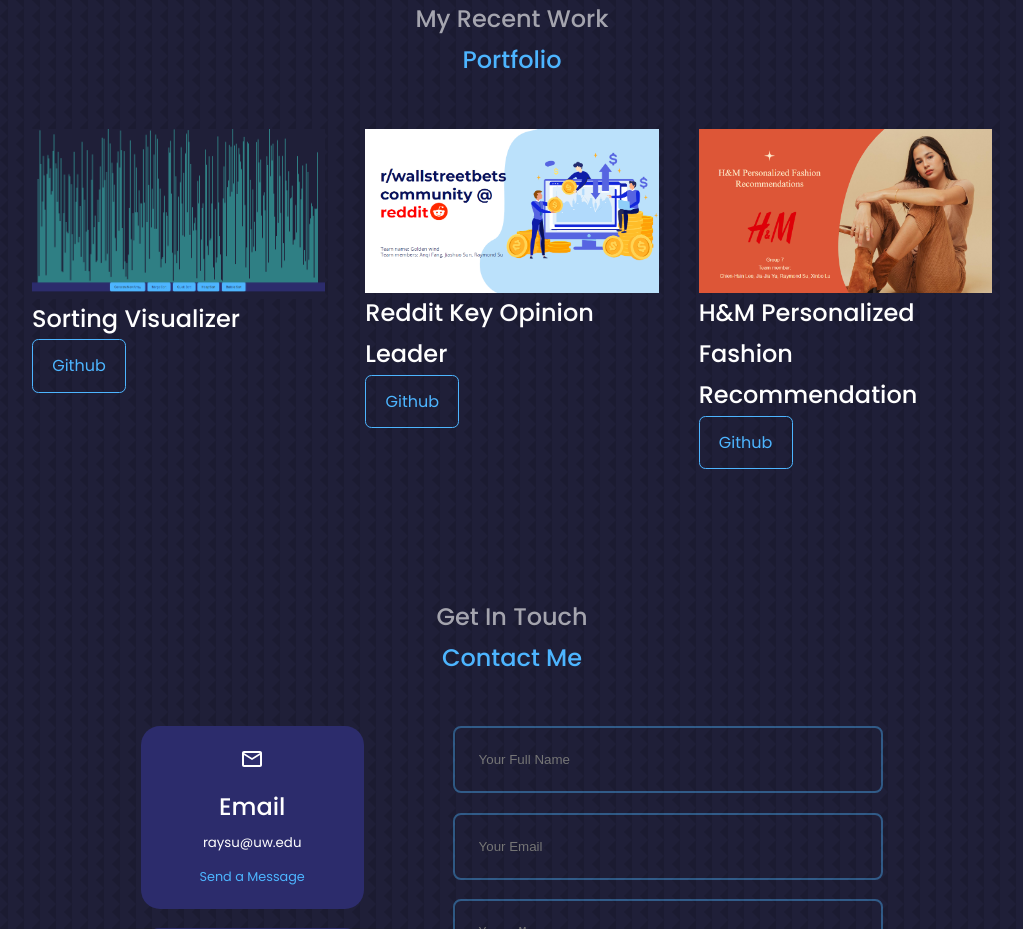
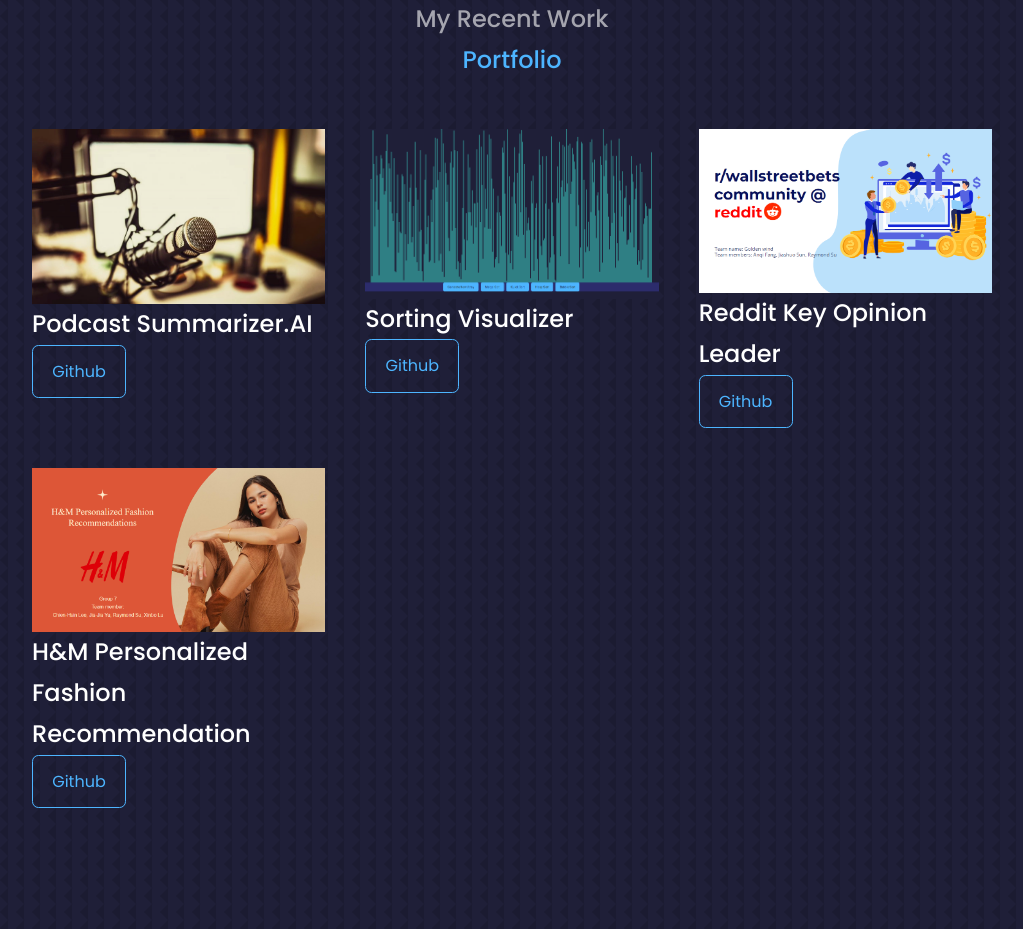
Before and after one commit to RaymondJSu/Portfolio, a React (Create React App) app: page / in a window 1280 px wide. Shown: the part 2600-3529 px from the top of the page, without its empty margins (128-1151 px from the left). Built offline with nearby package versions, Linux system fonts and the light colour scheme.

Commit message:
update podcast summarizer AI project

```diff
--- a/src/components/portfolio/portfolio.jsx
+++ b/src/components/portfolio/portfolio.jsx
@@ -3,22 +3,29 @@
 import IMG1 from '../../assets/sorting-visualizer.PNG'
 import IMG2 from '../../assets/KOL.PNG'
 import IMG3 from '../../assets/h-m.PNG'
+import IMG4 from '../../assets/podcast.jpg'
 
 const data = [
   {
     id: 1,
+    image: IMG4,
+    title: 'Podcast Summarizer.AI',
+    github: 'https://podcast-summarizer-frontend.onrender.com/'
+  },
+  {
+    id: 2,
     image: IMG1,
     title: 'Sorting Visualizer',
     github: 'https://raymondjsu.github.io/sorting-visualizer/'
   },
   {
-    id: 2,
+    id: 3,
     image: IMG2,
     title: 'Reddit Key Opinion Leader',
     github: 'https://github.com/RaymondJSu/Reddit-key-opinion-leader'
   },
   {
-    id: 3,
+    id: 4,
     image: IMG3,
     title: 'H&M Personalized Fashion Recommendation',
     github: 'https://github.com/RaymondJSu/HM-personalized-fashion-recommendation'
```
Also changed, not shown: src/assets/ai_summary.png (added), src/assets/podcast.jpg (added).
